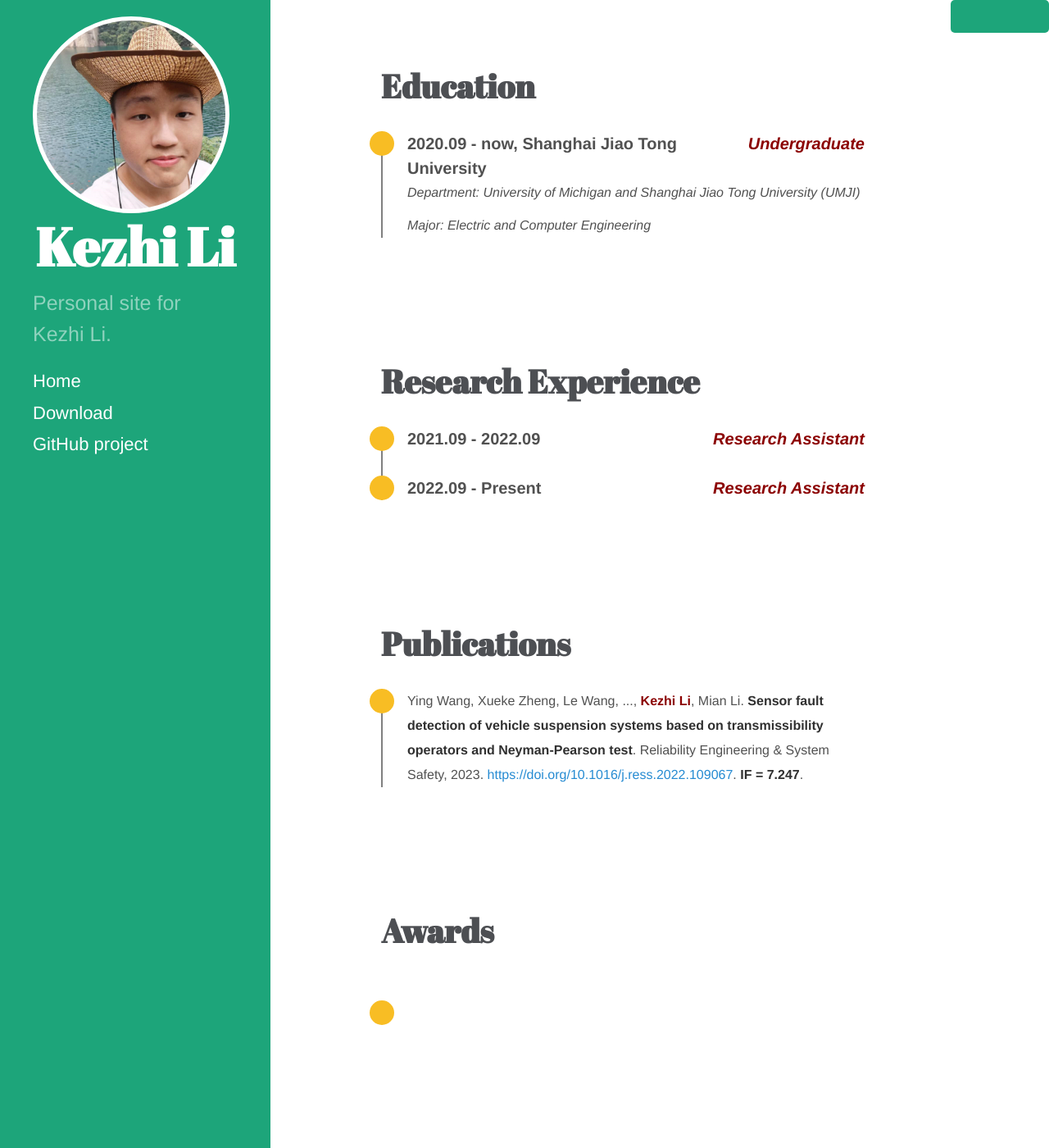
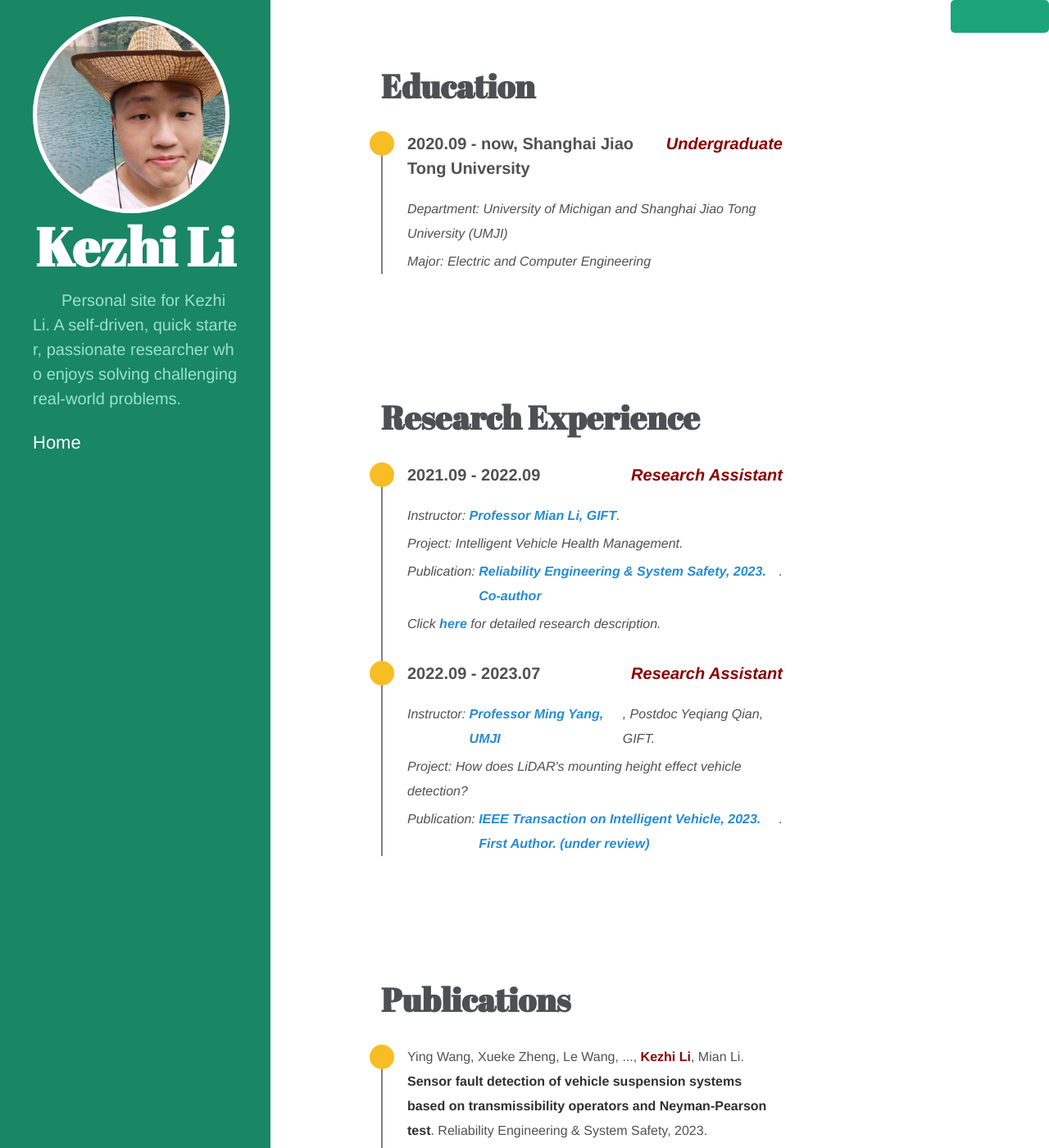
Before and after one commit to little-black-sjtu/likezhi.github.io, a Jekyll site: the page built from index.html, in a window 1280 px wide and 1400 px high. Shown: the whole window at 82% size. Built offline with Jekyll 4.4.1, drawn with Linux system fonts in a browser that asks for light colours; Markdown is read by kramdown in place of the engine named in the settings; the list of posts is cut into pages by our own code.

Commit message:
add a lot of things

```diff
--- a/_config.yml
+++ b/_config.yml
@@ -30,19 +30,6 @@ sass:
 # Setup
 title:            Kezhi Li
 tagline:          'Personal Site'
-description:      'Personal site for Kezhi Li.'
+description:      'Personal site for Kezhi Li. A self-driven, quick starter, passionate researcher who enjoys solving challenging real-world problems.'
 url:              "http://little-black-sjtu.github.io/likezhi.github.io"
 baseurl:          ""
-
-author:
-  name:           'Mark Otto'
-  url:            https://twitter.com/mdo
-
-paginate:         5
-paginate_path: "page:num/"
-
-# Custom vars
-version:          2.1.0
-
-github:
-  repo:           https://github.com/poole/hyde
--- a/_includes/sidebar.html
+++ b/_includes/sidebar.html
@@ -29,8 +24,6 @@
         {% endif %}
       {% endfor %}
 
-      <a class="sidebar-nav-item" href="{{ site.github.repo }}/archive/v{{ site.version }}.zip">Download</a>
-      <a class="sidebar-nav-item" href="{{ site.github.repo }}">GitHub project</a>
     </nav>
   </div>
 </div>
--- a/index.html
+++ b/index.html
@@ -36,10 +36,31 @@
                   <div class="firstline">
                     <span class="left">2021.09 - 2022.09</span> <span class="right">Research Assistant</span>
                   </div>
+                  <div class="normalcontent">
+                    Instructor:&nbsp;<a href="https://gift.sjtu.edu.cn/lm/main.htm" target="_blank">Professor Mian Li, GIFT</a>.
+                  </div>
+                  <div class="normalcontent">
+                    Project: Intelligent Vehicle Health Management.
+                  </div>
+                  <div class="normalcontent">
+                    Publication:&nbsp;<a href="#pub1">Reliability Engineering & System Safety, 2023. Co-author</a>.
+                  </div>
+                  <div class="normalcontent">
+                    Click&nbsp;<a href="">here</a>&nbsp;for detailed research description.
+                  </div>
                 </li>
                 <li>
                   <div class="firstline">
-                    <span class="left">2022.09 - Present</span> <span class="right">Research Assistant</span>
+                    <span class="left">2022.09 - 2023.07</span> <span class="right">Research Assistant</span>
+                  </div>
+                  <div class="normalcontent">
+                    Instructor:&nbsp;<a href="https://www.ji.sjtu.edu.cn/cn/about/faculty-staff/faculty-directory/faculty-detail/145/" target="_blank">Professor Ming Yang, UMJI</a>, Postdoc Yeqiang Qian, GIFT.
+                  </div>
+                  <div class="normalcontent">
+                    Project: How does LiDAR's mounting height effect vehicle detection?
+                  </div>
+                  <div class="normalcontent">
+                    Publication:&nbsp;<a>IEEE Transaction on Intelligent Vehicle, 2023. First Author. (under review)</a>.
                   </div>
                 </li>
               </ul>
@@ -58,7 +79,7 @@
               <ul class="timeline">
                 <li>
                   <div class="firstline">
-                    <span class="reference">Ying Wang, Xueke Zheng, Le Wang, ..., <strong class="author">Kezhi Li</strong>, Mian Li. <strong>Sensor fault detection of vehicle suspension systems based on transmissibility operators and Neyman-Pearson test</strong>. Reliability Engineering & System Safety, 2023. <a href="https://doi.org/10.1016/j.ress.2022.109067">https://doi.org/10.1016/j.ress.2022.109067</a>. <strong> IF = 7.247</strong>.</span>
+                    <span class="reference" id="pub1">Ying Wang, Xueke Zheng, Le Wang, ..., <strong class="author">Kezhi Li</strong>, Mian Li. <strong>Sensor fault detection of vehicle suspension systems based on transmissibility operators and Neyman-Pearson test</strong>. Reliability Engineering & System Safety, 2023. <a href="https://doi.org/10.1016/j.ress.2022.109067">https://doi.org/10.1016/j.ress.2022.109067</a>. <strong> IF = 7.247</strong>.</span>
                   </div>
                 </li>
               </ul>
--- a/public/css/main.css
+++ b/public/css/main.css
@@ -259,7 +259,6 @@ tbody tr:nth-child(odd) th {
  */
 
 .container {
-  max-width: 38rem;
   padding-left:  1rem;
   padding-right: 1rem;
   margin-left:  auto;
@@ -1545,16 +1544,15 @@ img[bk-image=active]{
 
   @media (min-width: 48em) {
     .content {
-      max-width: 38rem;
-      margin-left: 18rem;
-      margin-right:  9rem;
+      margin-left: 20rem;
+      margin-right:  14rem;
     }
   }
 
   @media (min-width: 64em) {
     .content {
       margin-left: 20rem;
-      margin-right: 9rem;
+      margin-right: 14rem;
     }
   }
 
--- a/public/css/self-defined.css
+++ b/public/css/self-defined.css
@@ -38,7 +38,7 @@ section {
 .timeline .firstline {
     font-weight: bold;
     display: flex;
-    margin-bottom: 1.5rem, 1rem ;
+    margin-bottom: 1rem;
 }
 
 .timeline .firstline .left {
@@ -66,7 +66,7 @@ section {
     font-size: medium;
     display: flex;
     font-style: italic;
-    margin-bottom: 0.5rem;
+    margin-top: 0.2rem;
 }
 
 .timeline .normalcontent .right {
@@ -79,6 +79,9 @@ section {
 }
 
 
+.timeline .normalcontent a {
+    font-weight: bold;
+}
 
 .wrap h2.titlefont{
     color:  #4d4f53 ;
@@ -94,8 +97,8 @@ section {
 .sidebar {
     text-align: center;
     padding: 2rem 1rem;
-    color: rgba(255,255,255,.5);
-    background-color: #1da57a;
+    color: #fff;
+    background-color: #198664;
     align-content: center;
     justify-content: center;
   }
@@ -146,6 +149,17 @@ section {
     text-align: center;
   }
 
+  .sidebar .sidebar-about h1 a:hover{
+    color: #1b374b;
+  }
+
+  .sidebar .sidebar-about p.lead {
+    text-indent: 14%;
+    font-size: 1rem;
+    word-break: break-all;
+    color: #99e3cc;
+  }
+
   /* Sidebar nav */
   .sidebar .sidebar-nav {
     margin-bottom: 1rem;
@@ -156,6 +170,9 @@ section {
     line-height: 1.75;
   }
 
+  .sidebar a.sidebar-nav-item:hover {
+    color: #1b374b;
+  }
 
   .sidebar .sidebar-nav-item.active {
     font-weight: bold;
```
Also changed, not shown: other parts of _includes/sidebar.html (+0 -5 lines).
